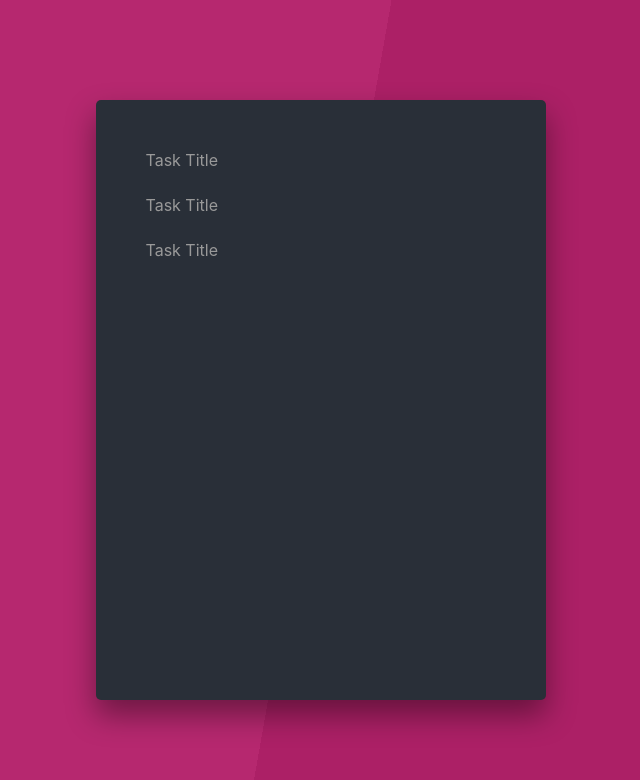
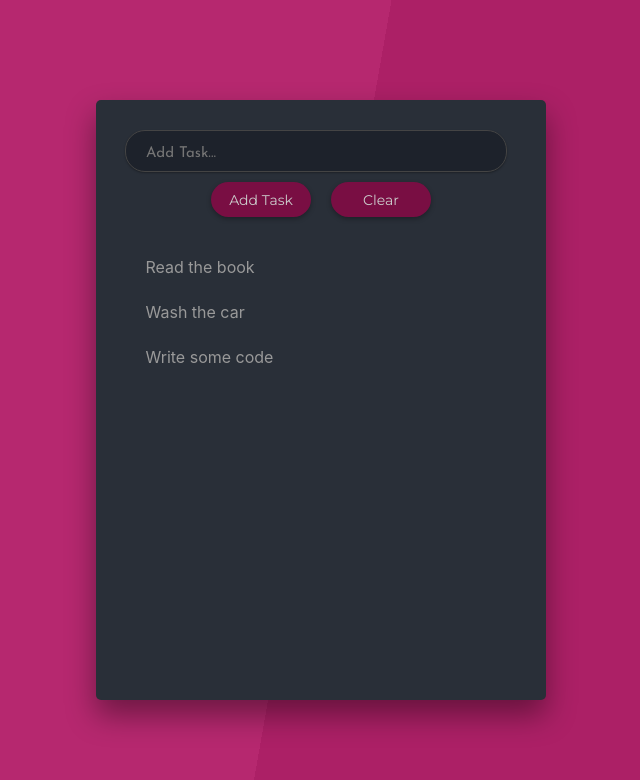
Before and after one commit to sunyonglincanada/react-to-do, a React (Create React App) app: page / in a window 1280 px wide. Shown: the top 780 px of the page, without its empty margins (319-959 px from the left). Built offline with nearby package versions, Linux system fonts and the light colour scheme; the HTML template or start-up script is replaced by a standard one.

Commit message:
MOD: Create Task Form.

```diff
--- a/src/App.js
+++ b/src/App.js
@@ -1,6 +1,7 @@
 import React from 'react';
 
 import TaskList from './components/TaskList';
+import TaskForm from './components/TaskForm';
 import TaskListContextProvider from './context/TaskListContext';
 import './App.css';
 
@@ -10,6 +11,7 @@
       <div className="container">
         <div className="app-wrapper">
           <div className="main">
+            <TaskForm />
             <TaskList />
           </div>
         </div>
--- a/src/components/Task.js
+++ b/src/components/Task.js
@@ -1,9 +1,9 @@
 import React from 'react';
 
-const task = () => {
+const task = (props) => {
   return (
     <li className="list-item">
-      <span>Task Title</span>
+      <span>{props.task.title}</span>
       <div>
         <button className="btn-delete task-btn">
           <i className="fas fa-trash-alt"></i>
--- /dev/null
+++ b/src/components/TaskForm.js
@@ -0,0 +1,22 @@
+import React from 'react';
+
+const taskForm = (props) => {
+  return (
+    <form className="form">
+      <input
+        type="text"
+        className="task-input"
+        placeholder="Add Task..."
+        required
+      />
+      <div className="buttons">
+        <button type="submit" className="btn add-task-btn">
+          Add Task
+        </button>
+        <button className="btn clear-btn">Clear</button>
+      </div>
+    </form>
+  );
+};
+
+export default taskForm;
--- a/src/components/TaskList.js
+++ b/src/components/TaskList.js
@@ -8,7 +8,7 @@
     <div>
       <ul className="list">
         {tasks.map((task) => {
-          return <Task />;
+          return <Task task={task} key={task.id} />;
         })}
       </ul>
     </div>
--- a/src/context/TaskListContext.js
+++ b/src/context/TaskListContext.js
@@ -4,9 +4,9 @@
 
 const TaskListContextProvider = (props) => {
   const [tasks, setTasks] = useState([
-    { task: 'Read the book', id: 1 },
-    { task: 'Wash the car', id: 2 },
-    { task: 'Write some code', id: 3 },
+    { title: 'Read the book', id: 1 },
+    { title: 'Wash the car', id: 2 },
+    { title: 'Write some code', id: 3 },
   ]);
 
   return (
```
